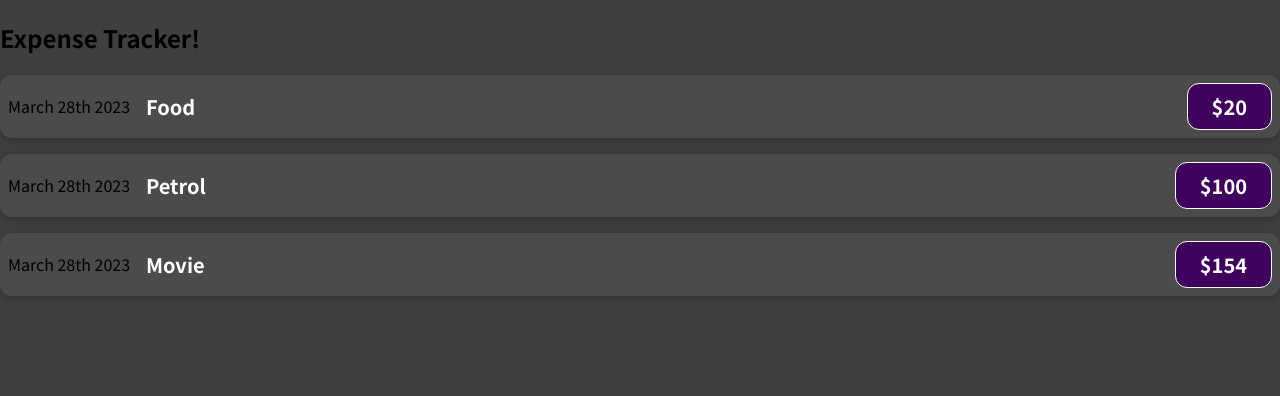
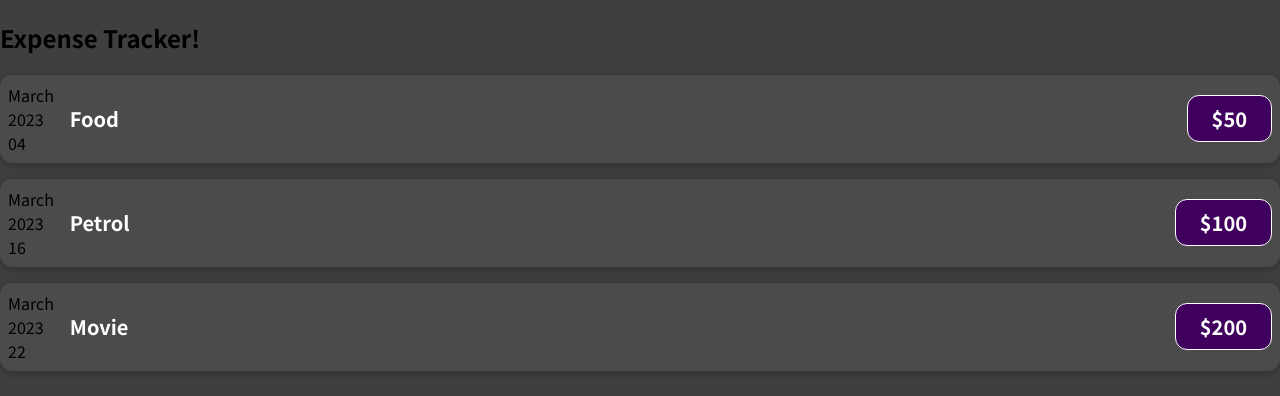
Before and after one commit to vishal1127/expense-tracker-react-app, a JavaScript app: page / in a window 1280 px wide. Shown: the top 396 px of the page. Built offline with nearby package versions, Linux system fonts and the light colour scheme.

Commit message:
added expense item props

```diff
--- a/src/App.js
+++ b/src/App.js
@@ -1,7 +1,7 @@
 import ExpenseItem from "./components/ExpenseItem";
 
 function App() {
-  const elements = [
+  const expenses = [
     { title: "Food", date: new Date(2023, 2, 4), price: "$50" },
     { title: "Petrol", date: new Date(2023, 2, 16), price: "$100" },
     { title: "Movie", date: new Date(2023, 2, 22), price: "$200" },
@@ -9,8 +9,16 @@ function App() {
   return (
     <div>
       <h2>Expense Tracker!</h2>
-      <div></div>
-      <ExpenseItem></ExpenseItem>
+      <div>
+        {expenses.map((expense) => (
+          <ExpenseItem
+            key={expense.date}
+            title={expense.title}
+            date={expense.date}
+            price={expense.price}
+          ></ExpenseItem>
+        ))}
+      </div>
     </div>
   );
 }
--- a/src/components/ExpenseItem.js
+++ b/src/components/ExpenseItem.js
@@ -1,27 +1,20 @@
 import "./ExpenseItem.css";
 
-function ExpenseItem() {
+function ExpenseItem(props) {
+  const month = props.date.toLocaleString("en-US", { month: "long" });
+  const day = props.date.toLocaleString("en-US", { day: "2-digit" });
+  const year = props.date.getFullYear();
   return (
     <>
       <div className="expense-item">
-        <div>March 28th 2023</div>
+        <div>
+          <div>{month}</div>
+          <div>{year}</div>
+          <div>{day}</div>
+        </div>
         <div className="expense-item__description">
-          <h2>Food</h2>
-          <div className="expense-item__price">$20</div>
-        </div>
-      </div>
-      <div className="expense-item">
-        <div>March 28th 2023</div>
-        <div className="expense-item__description">
-          <h2>Petrol</h2>
-          <div className="expense-item__price">$100</div>
-        </div>
-      </div>
-      <div className="expense-item">
-        <div>March 28th 2023</div>
-        <div className="expense-item__description">
-          <h2>Movie</h2>
-          <div className="expense-item__price">$154</div>
+          <h2>{props.title}</h2>
+          <div className="expense-item__price">{props.price}</div>
         </div>
       </div>
     </>
```
